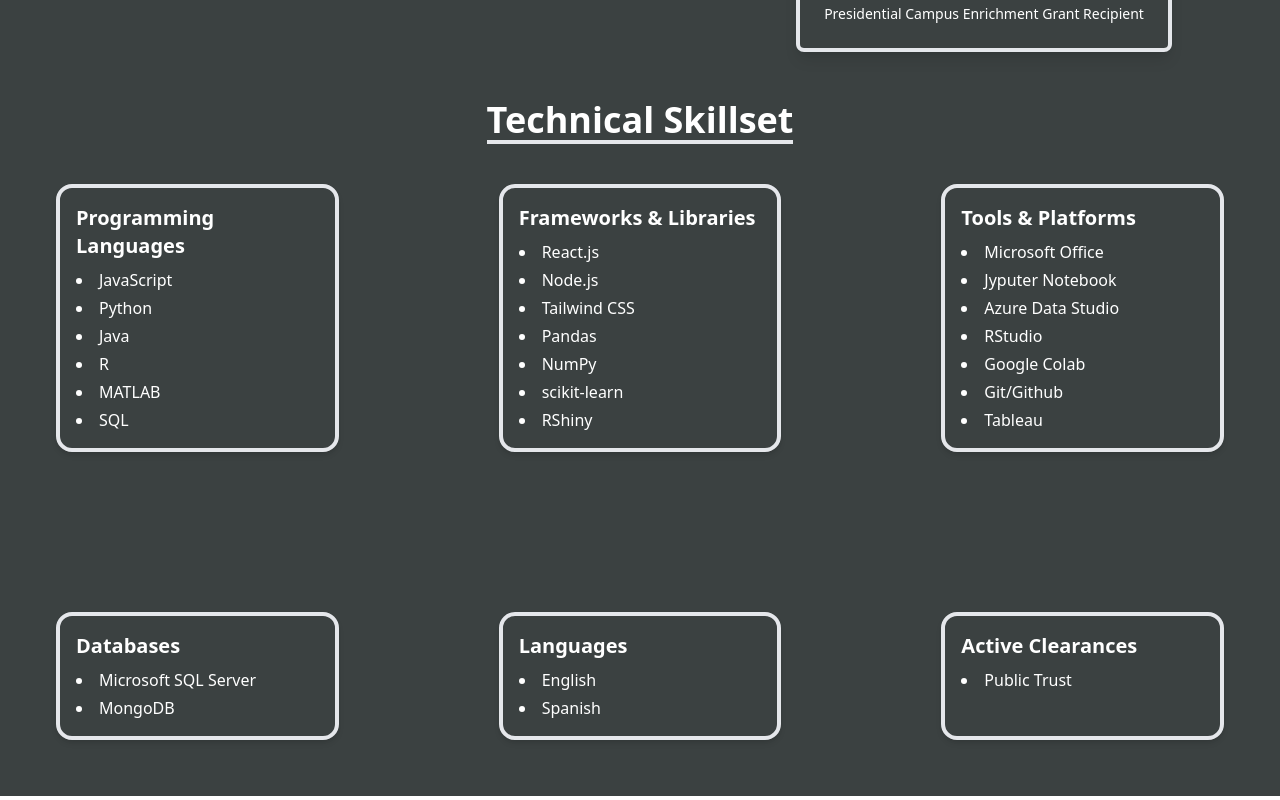
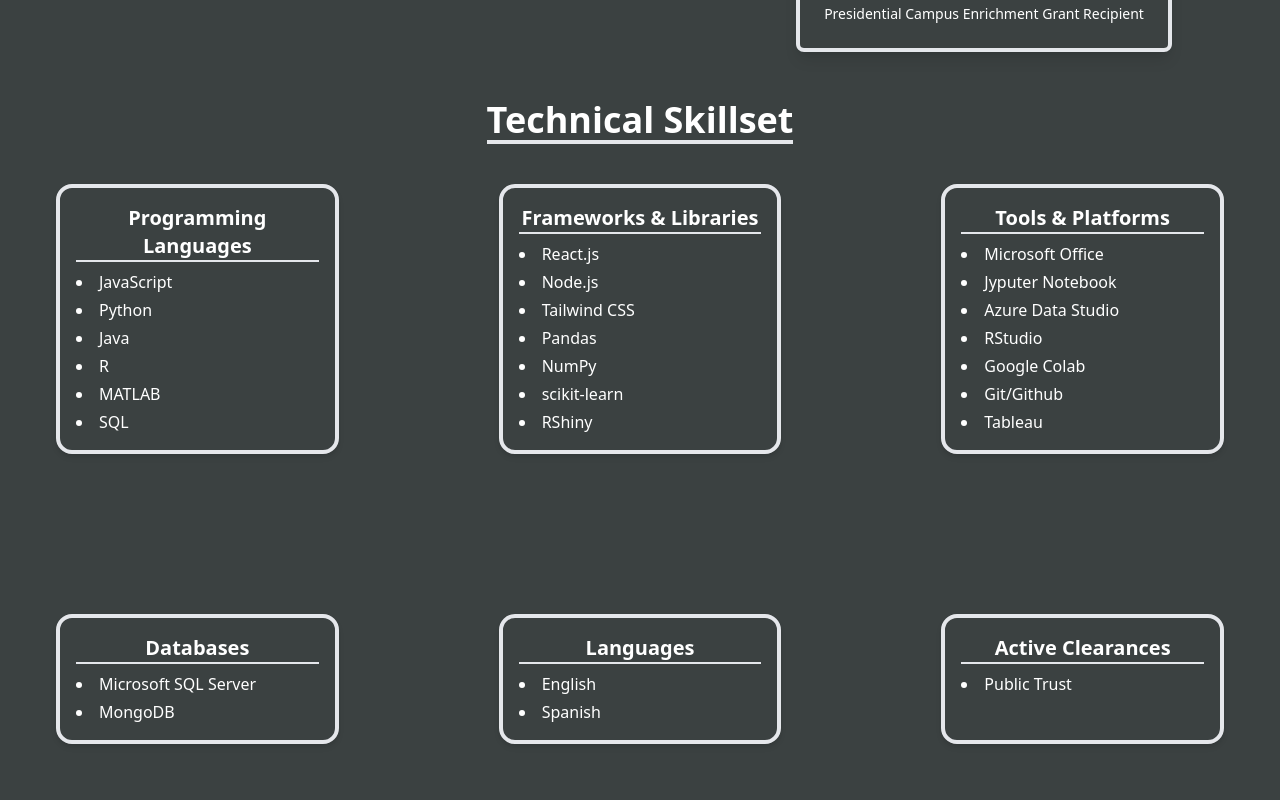
Before and after one commit to aceroman/adrianNewWebsite, a React (Vite) app in the folder adrianWebsite/: page /About in a window 1280 px wide. Shown: the part 716-1516 px from the top of the page. Built offline with nearby package versions, Linux system fonts and the light colour scheme.

Commit message:
Slight changes in About me page

```diff
--- a/adrianWebsite/src/components/AboutMe.jsx
+++ b/adrianWebsite/src/components/AboutMe.jsx
@@ -12,7 +12,7 @@
 
   const SkillCard = ({ category, items }) => (
     <div className="shadow-md rounded-2xl p-4 m-4 border-4 transition-transform transform hover:scale-105">
-      <h3 className="text-xl font-bold text-white mb-2">{category}</h3>
+      <h3 className="text-xl font-bold text-white mb-2 text-center border-b-2">{category}</h3>
       <ul className="list-disc list-inside space-y-1">
         {items.map((item, index) => (
           <li key={index} className="text-white">{item}</li>
```
Also changed, not shown: 1 other file (tests, documents, lock files or other folders).
